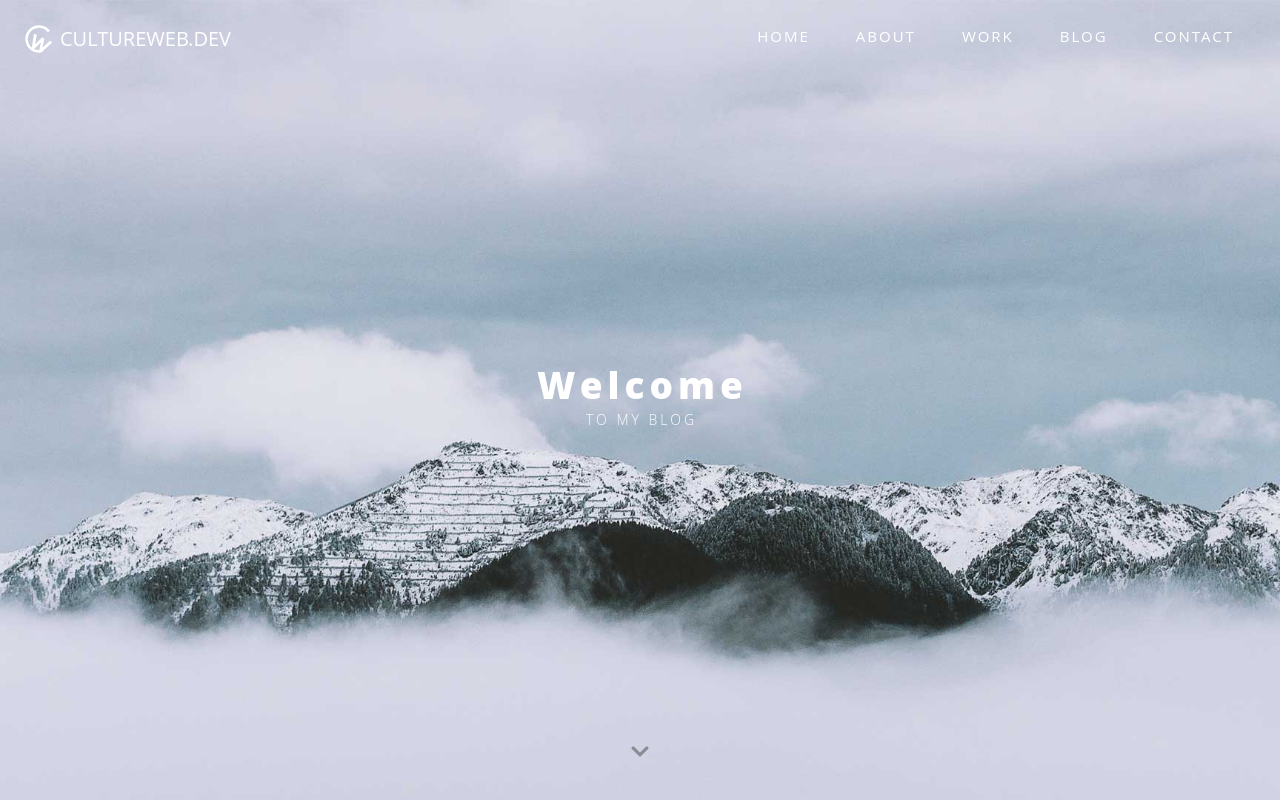
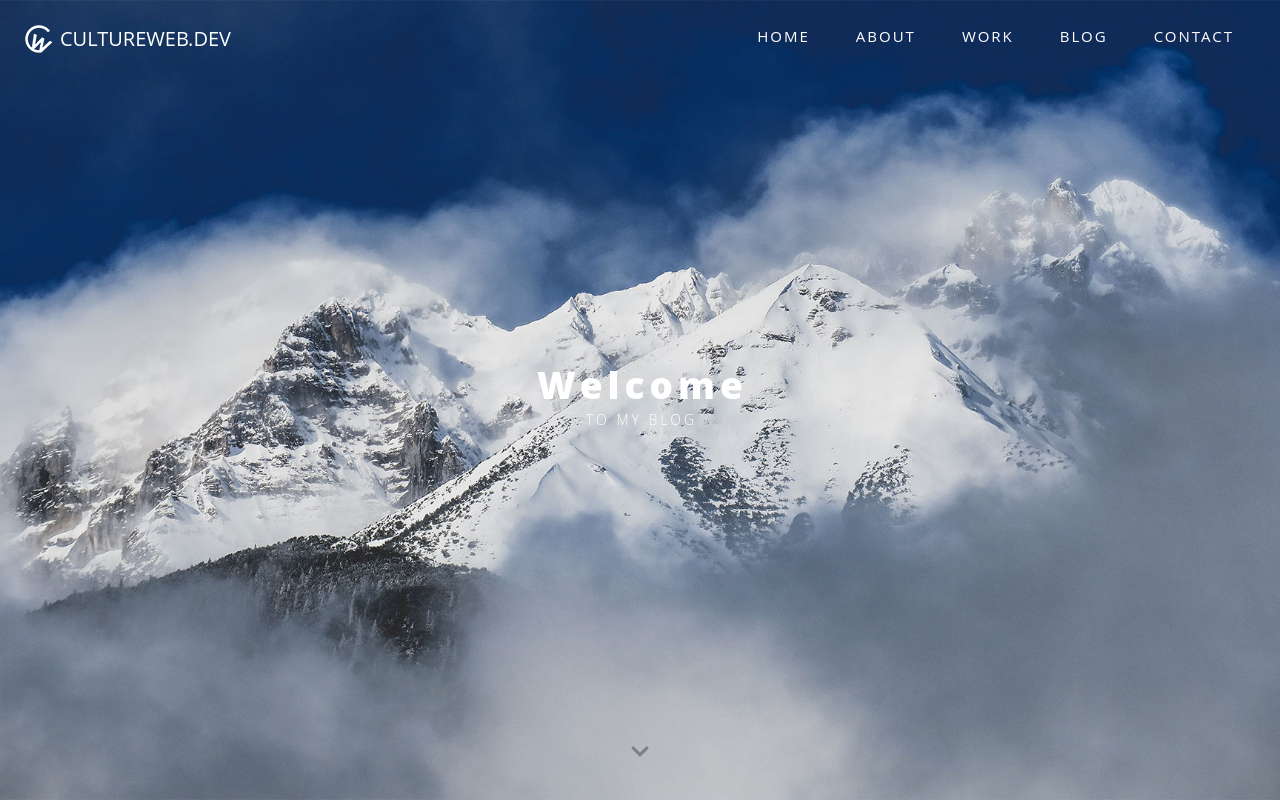
Before and after one commit to cultureweb/Mobile-First-Responsive-Website, a plain HTML site: page index.html in a window 1280 px wide. Shown: the top 800 px of the page. Drawn offline with nearby package versions, Linux system fonts and the light colour scheme; a script that the page names is missing; a web font is replaced by a local one.

Commit message:
change hero image

```diff
--- a/style.css
+++ b/style.css
@@ -33,7 +33,6 @@ html {
   font-size: 10px;
   color: var(--body-font-color);
   scroll-behavior: smooth;
-  overflow-x: hidden;
 }
 
 body {
@@ -202,7 +201,7 @@ nav::before {
 .hero {
   width: 100%;
   height: 100vh;
-  background: url("images/hero.jpg") center no-repeat #000;
+  background: url("images/hero3.jpg") center no-repeat #000;
   -webkit-background-size: cover;
   -moz-background-size: cover;
   -o-background-size: cover;
```
Also changed, not shown: images/hero2.jpg (added), images/hero3.jpg (added).
